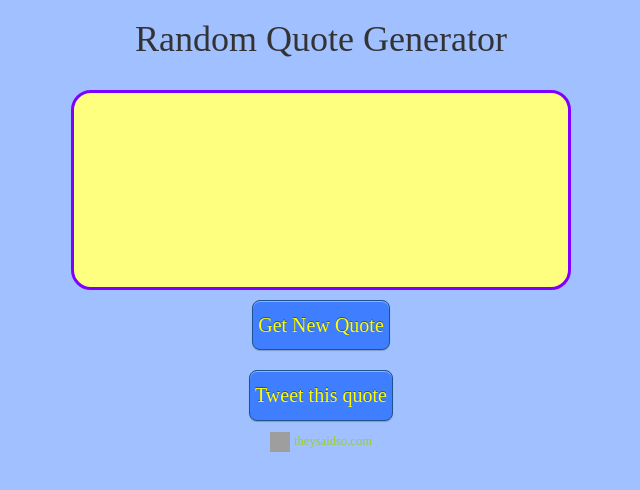
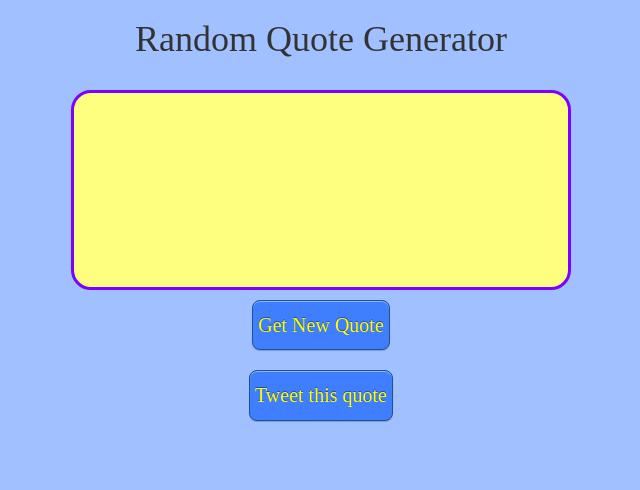
Before and after one commit to marcnshapiro/quotes, a plain HTML site: page index.html in a window 1280 px wide. Shown: the whole page, without its empty margins (319-959 px from the left). Drawn offline with nearby package versions, Linux system fonts and the light colour scheme; grey boxes are pictures that could not be loaded.

Commit message:
Remove 'theysaidso' link

```diff
--- a/index.html
+++ b/index.html
@@ -4,19 +4,11 @@
     <meta charset="UTF-8">
     <title>Random Quote Generator</title>
 
-
-
     <link rel='stylesheet prefetch' href='https://maxcdn.bootstrapcdn.com/bootstrap/3.3.6/css/bootstrap.min.css'>
-
-        <link rel="stylesheet" href="css/style.css">
-
-
-
-
+    <link rel="stylesheet" href="css/style.css">
   </head>
 
   <body>
-
     <h1>Random Quote Generator</h1>
     <br />
     <div id="quoteText" class="quoteStyle"></div>
@@ -26,12 +18,8 @@
     <a id="tweetQuote" href="#"; class="btn btn-custom" role="button">Tweet this quote</a>
     <br />
 
-    <span style="z-index:50;font-size:0.9em;"><img src="https://theysaidso.com/branding/theysaidso.png" height="20" width="20" alt="theysaidso.com"/><a href="https://theysaidso.com" title="Powered by quotes from theysaidso.com" style="color: #9fcc25; margin-left: 4px; vertical-align: middle;">theysaidso.com</a></span>
-
-
     <script src='https://code.jquery.com/jquery-2.2.4.min.js'></script>
     <script src='https://maxcdn.bootstrapcdn.com/bootstrap/3.3.6/js/bootstrap.min.js'></script>
-
     <script src="js/index.js"></script>
 
   </body>
```
